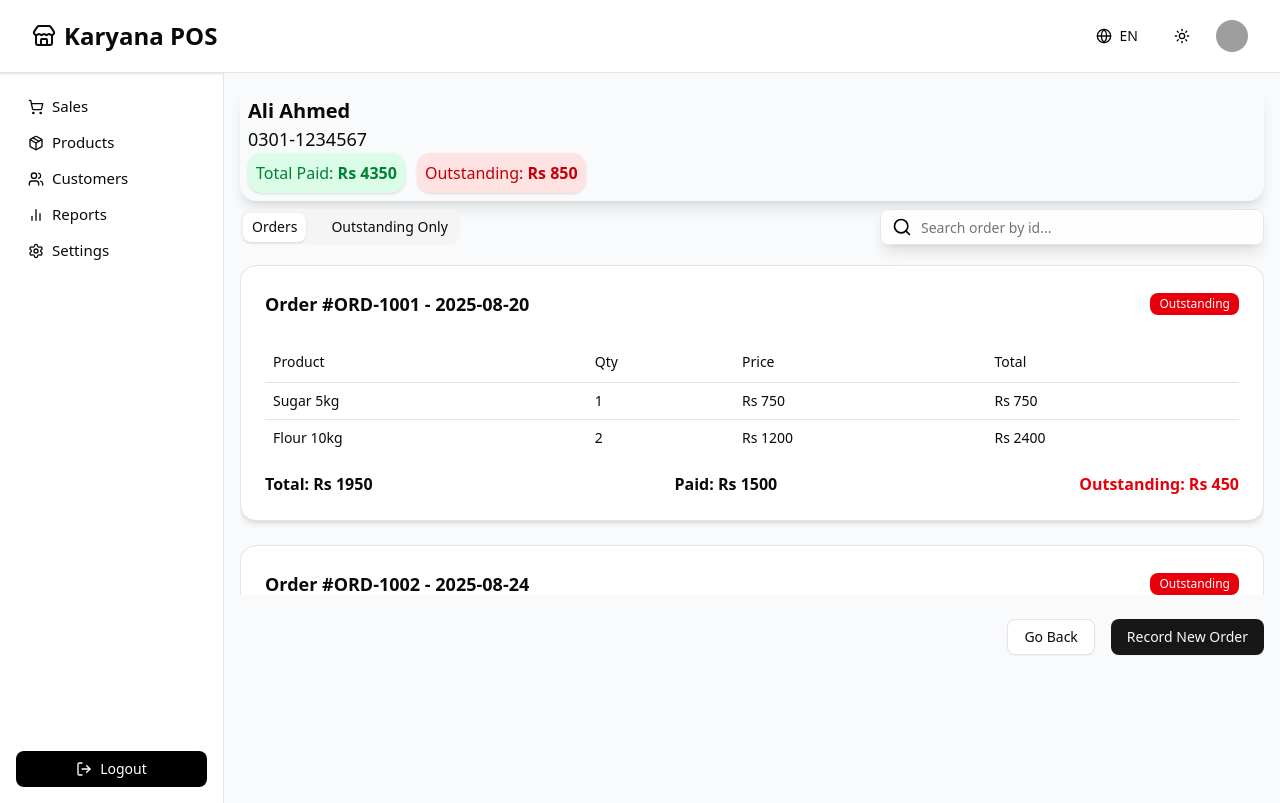
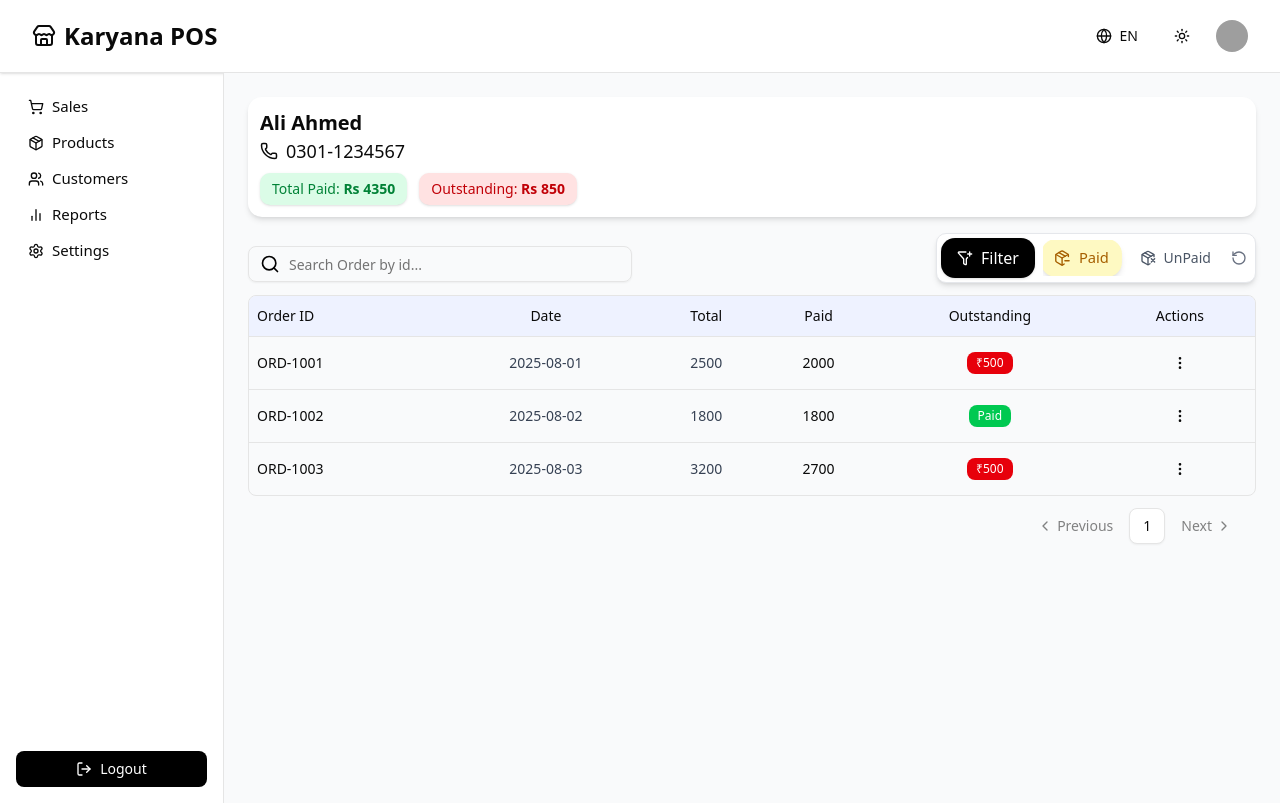
Before and after one commit to AbdulRehman123987/Shop-POS-System, a Next.js app: page /dashboard/customers/1 in a window 1280 px wide. Built offline with nearby package versions, Linux system fonts and the light colour scheme; grey boxes are pictures that could not be loaded.

Commit message:
some ui fixes

```diff
--- a/src/app/dashboard/customers/[id]/page.js
+++ b/src/app/dashboard/customers/[id]/page.js
@@ -1,8 +1,5 @@
-// app/customers/[id]/page.tsx (Next.js 13+ with App Router)
-
 "use client";
 import { useState } from "react";
-import { Card, CardHeader, CardTitle, CardContent } from "@/components/ui/card";
 import { Button } from "@/components/ui/button";
 import {
   Table,
@@ -12,179 +9,359 @@ import {
   TableHeader,
   TableRow,
 } from "@/components/ui/table";
+import {
+  Pagination,
+  PaginationContent,
+  PaginationItem,
+  PaginationLink,
+  PaginationNext,
+  PaginationPrevious,
+} from "@/components/ui/pagination";
 import { Badge } from "@/components/ui/badge";
-import { Tabs, TabsContent, TabsList, TabsTrigger } from "@/components/ui/tabs";
 import { Input } from "@/components/ui/input";
-import { Search } from "lucide-react";
+import {
+  Eye,
+  CreditCard,
+  MoreVertical,
+  Phone,
+  Search,
+  FunnelPlus,
+  PackageMinus,
+  PackageX,
+  RotateCcw,
+} from "lucide-react";
+import {
+  Dialog,
+  DialogContent,
+  DialogHeader,
+  DialogTitle,
+  DialogFooter,
+} from "@/components/ui/dialog";
+import {
+  DropdownMenu,
+  DropdownMenuContent,
+  DropdownMenuItem,
+  DropdownMenuTrigger,
+} from "@/components/ui/dropdown-menu";
 
-export default function CustomerOrdersPage() {
-  // Dummy customer + orders data
-  const [customer] = useState({
-    id: 1,
-    name: "Ali Ahmed",
-    phone: "0301-1234567",
-    totalOutstanding: 850,
-    totalPaid: 4350,
-    orders: [
+const filters = [
   {
-        id: "ORD-1001",
-        date: "2025-08-20",
+    key: "paid",
+    label: "Paid",
+    icon: PackageMinus,
+    color: "bg-yellow-100 text-yellow-700 hover:bg-yellow-200",
+  },
+  {
+    key: "unpaid",
+    label: "UnPaid",
+    icon: PackageX,
+    color: "bg-red-100 text-red-700 hover:bg-red-200",
+  },
+];
+
+const orders = [
+  {
+    orderId: "ORD-1001",
+    date: "2025-08-01",
+    total: 2500,
+    totalPaid: 2000,
+    outstanding: 500,
     products: [
       { name: "Sugar 5kg", qty: 1, price: 750 },
       { name: "Flour 10kg", qty: 2, price: 1200 },
     ],
-        total: 1950,
-        paid: 1500,
-        outstanding: 450,
   },
   {
-        id: "ORD-1002",
-        date: "2025-08-24",
+    orderId: "ORD-1002",
+    date: "2025-08-02",
+    total: 1800,
+    totalPaid: 1800,
+    outstanding: 0,
+    products: [{ name: "Oil 5L", qty: 1, price: 1800 }],
+  },
+  {
+    orderId: "ORD-1003",
+    date: "2025-08-03",
+    total: 3200,
+    totalPaid: 2700,
+    outstanding: 500,
     products: [
-          { name: "Oil 5L", qty: 1, price: 2300 },
       { name: "Rice 10kg", qty: 1, price: 950 },
+      { name: "Oil 3L", qty: 2, price: 2250 },
     ],
-        total: 3250,
-        paid: 2850,
-        outstanding: 400,
   },
-    ],
-  });
+];
+
+export default function CustomerOrdersPage() {
+  const [active, setActive] = useState("paid");
+  const [selectedOrder, setSelectedOrder] = useState(null);
+  const [viewModal, setViewModal] = useState(false);
+  const [page, setPage] = useState(1);
+  const rowsPerPage = 5;
+  const [payModal, setPayModal] = useState(false);
+  const [payAmount, setPayAmount] = useState("");
+  const totalPages = Math.ceil(orders.length / rowsPerPage);
+  const startIndex = (page - 1) * rowsPerPage;
+  const paginatedOrders = orders.slice(startIndex, startIndex + rowsPerPage);
 
   return (
-    <div className="w-full h-[85vh] mx-auto p-0">
+    <div className="w-full h-[85vh] mx-auto p-2">
       {/* Customer Header */}
-      <div className="w-full mb-2 flex flex-col justify-center p-2 shadow-lg rounded-2xl">
-        <div>
-          <h1 className="text-xl font-bold">{customer.name}</h1>
-          <p className="text-lg font-normal">{customer.phone}</p>
+      <div className="w-full mb-4 flex flex-col justify-center p-3 shadow-md rounded-xl bg-white">
+        <h1 className="text-xl font-bold">Ali Ahmed</h1>
+        <div className="flex items-center gap-2 mb-2">
+          <Phone size={18} />
+          <p className="text-lg font-normal">0301-1234567</p>
         </div>
         <div className="flex gap-3">
-          <div className="bg-green-100 text-green-700 px-2 py-2 rounded-xl shadow">
-            Total Paid:{" "}
-            <span className="font-bold">Rs {customer.totalPaid}</span>
+          <div className="bg-green-100 text-green-700 px-3 py-1.5 rounded-lg shadow text-sm">
+            Total Paid: <span className="font-bold">Rs 4350</span>
           </div>
-          <div className="bg-red-100 text-red-700 px-2 py-2 rounded-xl shadow">
-            Outstanding:{" "}
-            <span className="font-bold">Rs {customer.totalOutstanding}</span>
+          <div className="bg-red-100 text-red-700 px-3 py-1.5 rounded-lg shadow text-sm">
+            Outstanding: <span className="font-bold">Rs 850</span>
           </div>
         </div>
       </div>
 
-      {/* Orders Tabs */}
-      <Tabs defaultValue="orders">
-        <div className="w-full  flex justify-between items-start">
-          <TabsList className="mb-3 flex gap-4">
-            <TabsTrigger value="orders" className="cursor-pointer">
-              Orders
-            </TabsTrigger>
-            <TabsTrigger value="outstanding" className="cursor-pointer">
-              Outstanding Only
-            </TabsTrigger>
-          </TabsList>
-
+      <div className="w-full flex justify-between items-center">
         <div className="relative max-w-sm w-full">
           <Search className="absolute left-3 top-1/2 -translate-y-1/2 z-10 h-5 w-5 text-black" />
           <Input
-              placeholder="Search order by id..."
-              className="
-          pl-10 pr-4 py-2
-          rounded-md
-          border border-gray-200
-          shadow-lg
-          bg-white/80 backdrop-blur-sm
-          hover:shadow-xl
-         focus:ring-primary/30
-          transition-all duration-300
-        "
+            placeholder="Search Order by id..."
+            className="pl-10 pr-4 py-2"
           />
         </div>
+
+        <div className="w-full mb-3 max-w-xs flex items-center gap-2 p-1 rounded-lg shadow-md bg-white border border-gray-200">
+          <div className="flex items-center gap-2 bg-black text-white px-4 py-2 rounded-xl font-medium shadow-sm">
+            <FunnelPlus className="w-4 h-4" />
+            <span>Filter</span>
           </div>
-        <div className="w-full h-[330px] overflow-y-auto">
-          {/* All Orders */}
-          <TabsContent value="orders">
-            {customer.orders.map((order) => (
-              <Card
-                key={order.id}
-                className="mb-6 border rounded-2xl shadow-md"
+          {/* Stock buttons */}
+          <div className="flex justify-between gap-2 overflow-x-auto scrollbar-hide">
+            {filters.map((filter) => {
+              const Icon = filter.icon;
+              const isActive = active === filter.key;
+              return (
+                <Button
+                  key={filter.key}
+                  variant="ghost"
+                  onClick={() => setActive(filter.key)}
+                  className={`
+                  flex items-center gap-2 px-3 py-2 rounded-xl cursor-pointer transition-all text-sm font-medium
+                  ${
+                    isActive
+                      ? filter.color + " shadow-md scale-105"
+                      : "text-gray-600 hover:bg-gray-100"
+                  }
+                `}
                 >
-                <CardHeader className="flex justify-between items-center">
-                  <CardTitle className="text-lg">
-                    Order #{order.id} - {order.date}
-                  </CardTitle>
-                  <Badge
-                    variant={order.outstanding > 0 ? "destructive" : "default"}
-                  >
-                    {order.outstanding > 0 ? "Outstanding" : "Paid"}
-                  </Badge>
-                </CardHeader>
-                <CardContent>
+                  <Icon className="h-4 w-4" />
+                  {filter.label}
+                </Button>
+              );
+            })}
+          </div>
+          <RotateCcw className="w-4 h-4 cursor-pointer text-gray-500" />
+        </div>
+      </div>
+
+      {/* Table */}
+      <div className="rounded-md border overflow-y-auto max-h-[370px]">
         <Table>
           <TableHeader>
-                      <TableRow>
-                        <TableHead>Product</TableHead>
-                        <TableHead>Qty</TableHead>
-                        <TableHead>Price</TableHead>
-                        <TableHead>Total</TableHead>
+            <TableRow className="sticky top-0 z-10 bg-indigo-50 items-center">
+              <TableHead>Order ID</TableHead>
+              <TableHead className="text-center">Date</TableHead>
+              <TableHead className="text-center">Total</TableHead>
+              <TableHead className="text-center">Paid</TableHead>
+              <TableHead className="text-center">Outstanding</TableHead>
+              <TableHead className="text-center">Actions</TableHead>
             </TableRow>
           </TableHeader>
           <TableBody>
-                      {order.products.map((p, i) => (
-                        <TableRow key={i}>
-                          <TableCell>{p.name}</TableCell>
-                          <TableCell>{p.qty}</TableCell>
-                          <TableCell>Rs {p.price}</TableCell>
-                          <TableCell>Rs {p.qty * p.price}</TableCell>
+            {paginatedOrders.map((o) => (
+              <TableRow key={o.orderId}>
+                <TableCell className="font-medium">{o.orderId}</TableCell>
+                <TableCell className="text-gray-700 text-center">
+                  {o.date}
+                </TableCell>
+                <TableCell className="text-gray-700 text-center">
+                  {o.total}
+                </TableCell>
+                <TableCell className="text-center">{o.totalPaid}</TableCell>
+                <TableCell className="text-center">
+                  {o.outstanding > 0 ? (
+                    <Badge variant="destructive">
+                      ₹{o.outstanding.toLocaleString()}
+                    </Badge>
+                  ) : (
+                    <Badge className="bg-green-500 text-white hover:bg-green-600">
+                      Paid
+                    </Badge>
+                  )}
+                </TableCell>
+                <TableCell className="text-center">
+                  <DropdownMenu>
+                    <DropdownMenuTrigger asChild>
+                      <Button
+                        variant="ghost"
+                        size="icon"
+                        className="cursor-pointer"
+                      >
+                        <MoreVertical className="h-4 w-4" />
+                      </Button>
+                    </DropdownMenuTrigger>
+                    <DropdownMenuContent align="end">
+                      <DropdownMenuItem
+                        className="cursor-pointer"
+                        onClick={() => {
+                          setSelectedOrder(o);
+                          setViewModal(true);
+                        }}
+                      >
+                        <Eye className="h-4 w-4 mr-2" /> View
+                      </DropdownMenuItem>
+                      <DropdownMenuItem
+                        className="text-black cursor-pointer"
+                        onClick={() => {
+                          setSelectedOrder(o);
+                          setPayModal(true);
+                        }}
+                      >
+                        <CreditCard className="h-4 w-4 mr-2" /> Pay
+                      </DropdownMenuItem>
+                    </DropdownMenuContent>
+                  </DropdownMenu>
+                </TableCell>
               </TableRow>
             ))}
           </TableBody>
         </Table>
-                  <div className="flex justify-between items-center mt-4 font-semibold">
-                    <p>Total: Rs {order.total}</p>
-                    <p>Paid: Rs {order.paid}</p>
-                    <p
+      </div>
+
+      {/* View Order Modal */}
+      <Dialog open={viewModal} onOpenChange={setViewModal}>
+        <DialogContent className="max-w-lg">
+          <DialogHeader>
+            <DialogTitle>Order Details - {selectedOrder?.orderId}</DialogTitle>
+          </DialogHeader>
+          <div className="space-y-2">
+            <p>Date: {selectedOrder?.date}</p>
+            <p>Total: Rs {selectedOrder?.total}</p>
+            <p>Paid: Rs {selectedOrder?.totalPaid}</p>
+            <p>Outstanding: Rs {selectedOrder?.outstanding}</p>
+            <h3 className="font-semibold mt-3">Products:</h3>
+            <ul className="list-disc pl-5 space-y-1">
+              {selectedOrder?.products?.map((p, i) => (
+                <li key={i}>
+                  {p.name} - Qty: {p.qty} × Rs {p.price}
+                </li>
+              ))}
+            </ul>
+          </div>
+          <DialogFooter>
+            <Button
+              className="cursor-pointer"
+              onClick={() => setViewModal(false)}
+            >
+              Close
+            </Button>
+          </DialogFooter>
+        </DialogContent>
+      </Dialog>
+
+      {/* Pay Modal */}
+      <Dialog open={payModal} onOpenChange={setPayModal}>
+        <DialogContent className="max-w-md">
+          <DialogHeader>
+            <DialogTitle>Pay Outstanding</DialogTitle>
+          </DialogHeader>
+          <div className="space-y-3">
+            <p>
+              Order:{" "}
+              <span className="font-semibold">{selectedOrder?.orderId}</span>
+            </p>
+            <p>
+              Outstanding:{" "}
+              <span className="font-bold text-red-600">
+                Rs {selectedOrder?.outstanding}
+              </span>
+            </p>
+            <Input
+              type="number"
+              placeholder="Enter amount..."
+              value={payAmount}
+              onChange={(e) => setPayAmount(e.target.value)}
+            />
+          </div>
+          <DialogFooter>
+            <Button
+              className="cursor-pointer"
+              onClick={() => {
+                console.log(
+                  "Paid:",
+                  payAmount,
+                  "for order:",
+                  selectedOrder?.orderId
+                );
+                setPayModal(false);
+                setPayAmount("");
+              }}
+            >
+              Pay Now
+            </Button>
+          </DialogFooter>
+        </DialogContent>
+      </Dialog>
+
+      {/* Pagination */}
+      <div className="flex justify-end p-3">
+        <Pagination className="flex justify-end">
+          <PaginationContent>
+            <PaginationItem>
+              <PaginationPrevious
+                onClick={() => setPage((p) => Math.max(p - 1, 1))}
                 className={
-                        order.outstanding > 0
-                          ? "text-red-600"
-                          : "text-green-600"
+                  page === 1
+                    ? "pointer-events-none opacity-50 cursor-not-allowed"
+                    : "cursor-pointer"
                 }
-                    >
-                      Outstanding: Rs {order.outstanding}
-                    </p>
-                  </div>
-                </CardContent>
-              </Card>
-            ))}
-          </TabsContent>
+              />
+            </PaginationItem>
 
-          {/* Outstanding Only */}
-          <TabsContent value="outstanding">
-            {customer.orders
-              .filter((o) => o.outstanding > 0)
-              .map((order) => (
-                <Card
-                  key={order.id}
-                  className="mb-6 border rounded-2xl shadow-md"
-                >
-                  <CardHeader>
-                    <CardTitle>
-                      Order #{order.id} - {order.date}
-                    </CardTitle>
-                  </CardHeader>
-                  <CardContent>
-                    <p className="text-red-600 font-bold">
-                      Outstanding Balance: Rs {order.outstanding}
-                    </p>
-                  </CardContent>
-                </Card>
-              ))}
-          </TabsContent>
-        </div>
-      </Tabs>
-      {/* Action Buttons */}
-      <div className="flex justify-end gap-4 mt-6">
-        <Button variant="outline">Go Back</Button>
-        <Button>Record New Order</Button>
+            {page > 1 && (
+              <PaginationItem>
+                <PaginationLink onClick={() => setPage(page - 1)}>
+                  {page - 1}
+                </PaginationLink>
+              </PaginationItem>
+            )}
+
+            <PaginationItem>
+              <PaginationLink isActive>{page}</PaginationLink>
+            </PaginationItem>
+
+            {page < totalPages && (
+              <PaginationItem>
+                <PaginationLink onClick={() => setPage(page + 1)}>
+                  {page + 1}
+                </PaginationLink>
+              </PaginationItem>
+            )}
+
+            <PaginationItem>
+              <PaginationNext
+                onClick={() => setPage((p) => Math.min(p + 1, totalPages))}
+                className={
+                  page === totalPages
+                    ? "pointer-events-none opacity-50 cursor-not-allowed"
+                    : "cursor-pointer"
+                }
+              />
+            </PaginationItem>
+          </PaginationContent>
+        </Pagination>
       </div>
     </div>
   );
--- a/src/app/dashboard/customers/page.js
+++ b/src/app/dashboard/customers/page.js
@@ -53,7 +53,7 @@ import {
 } from "@/components/ui/dialog";
 import { useForm } from "react-hook-form";
 import { zodResolver } from "@hookform/resolvers/zod";
-import { email, z } from "zod";
+import { z } from "zod";
 import {
   Form,
   FormField,
```
Lines whose indentation alone changed are shown as unchanged.
